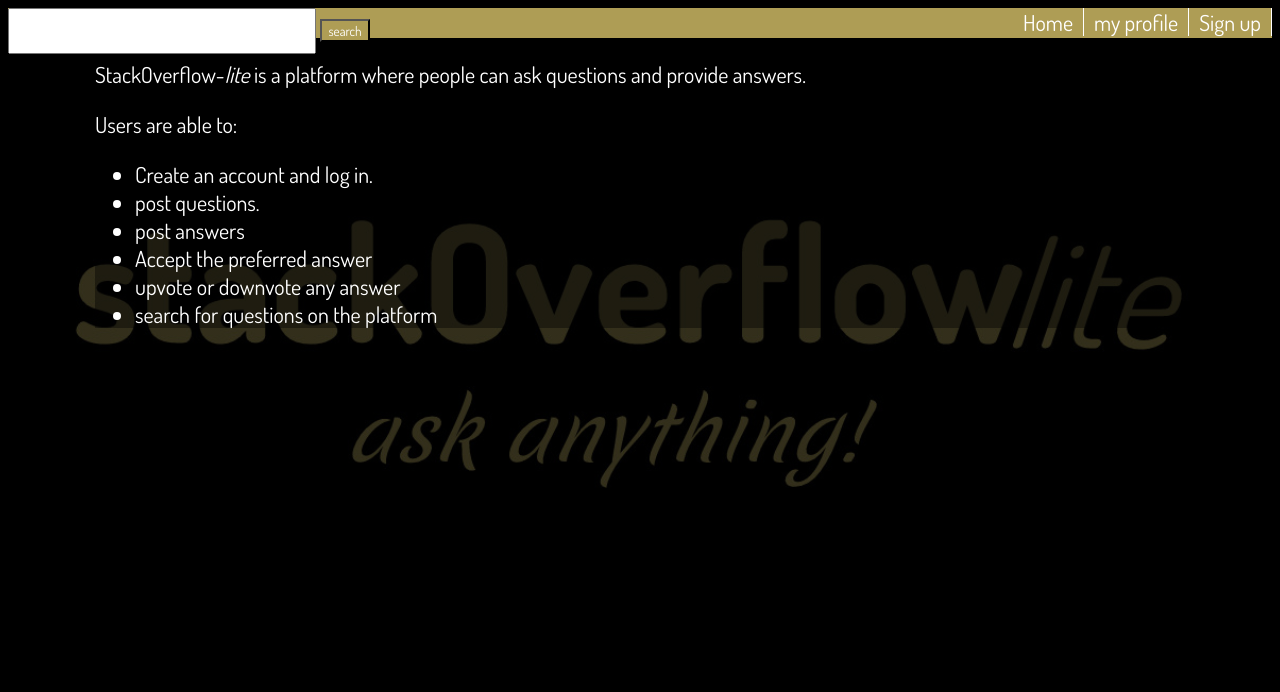
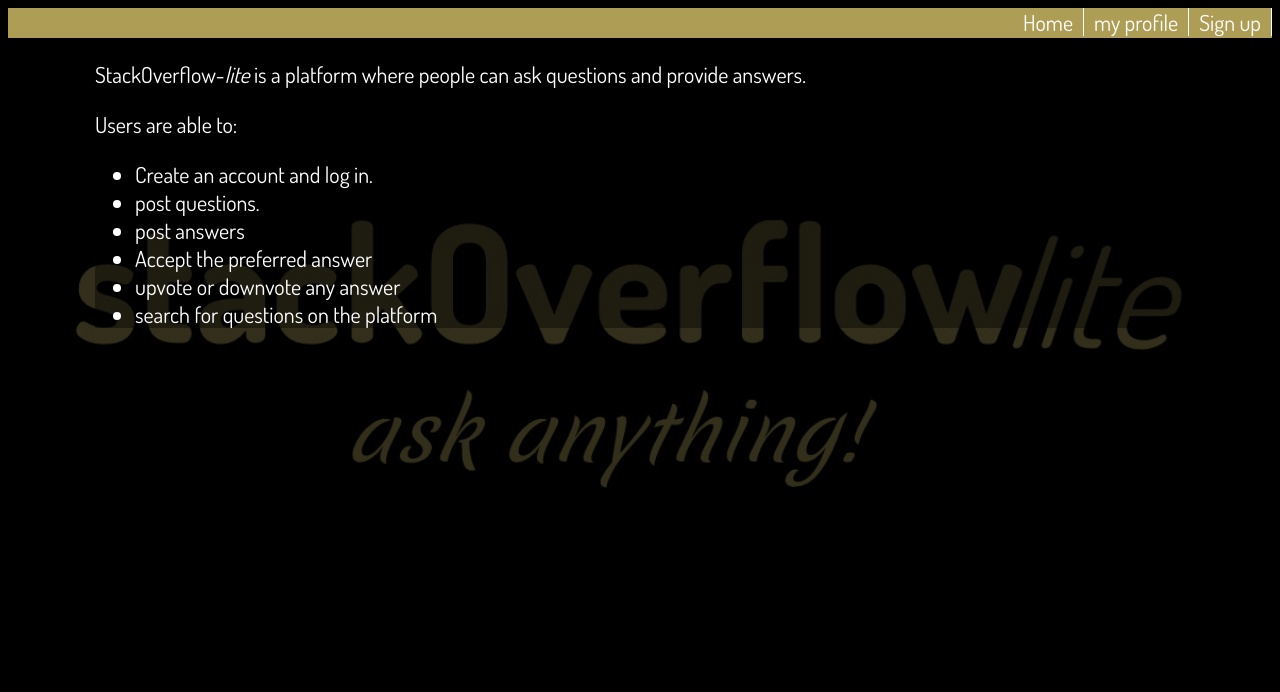
Before and after one commit to stanozzy/stackoverflow, a plain HTML site: page About.html in a window 1280 px wide. Shown: the part 124-816 px from the top of the page. Drawn offline with Linux system fonts and the light colour scheme.

Commit message:
removed search bar

```diff
--- a/About.html
+++ b/About.html
@@ -21,8 +21,6 @@
                 <a href="">Sign up</a>
                 <a href="">my profile</a>
                 <a href="">Home</a>
-                <input type="text">
-                <button type="submit" id="search" >search</button>
             </div>
         </div>
 
```
